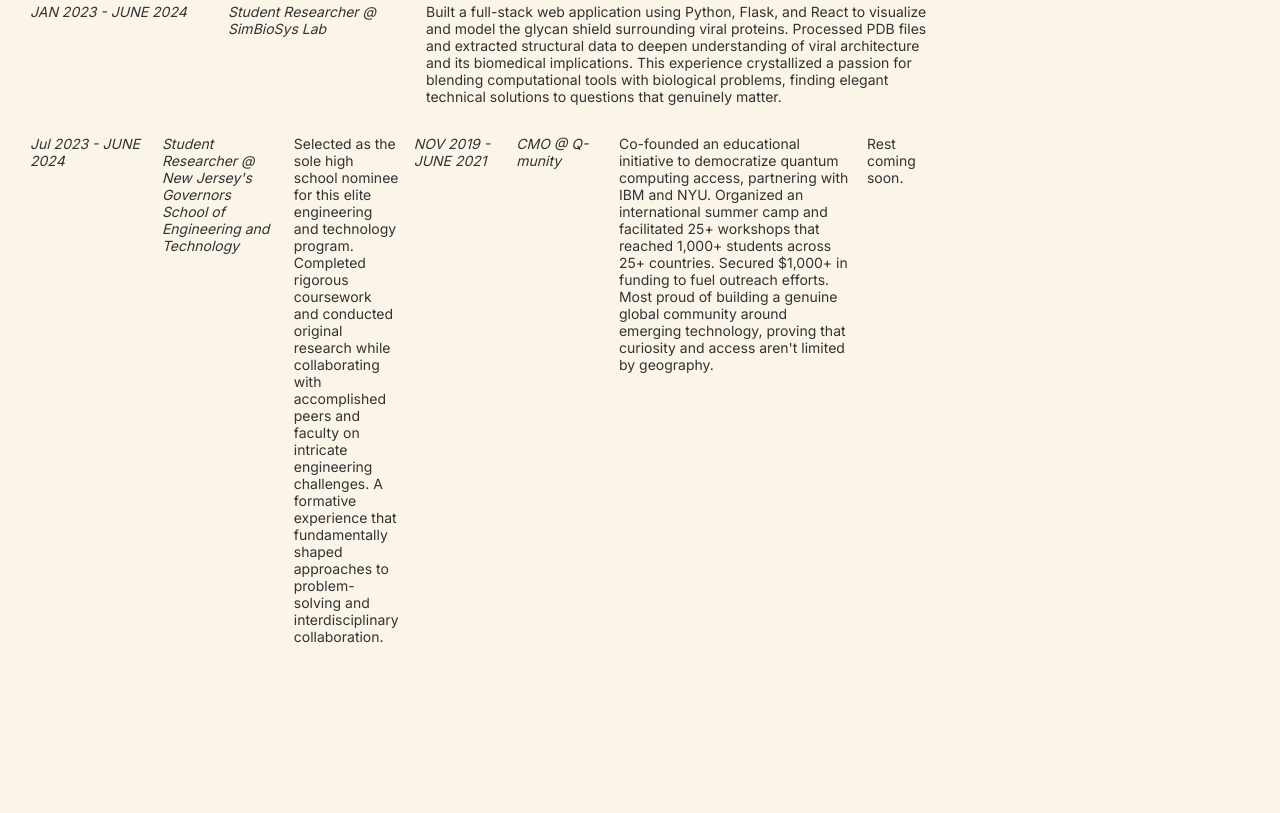
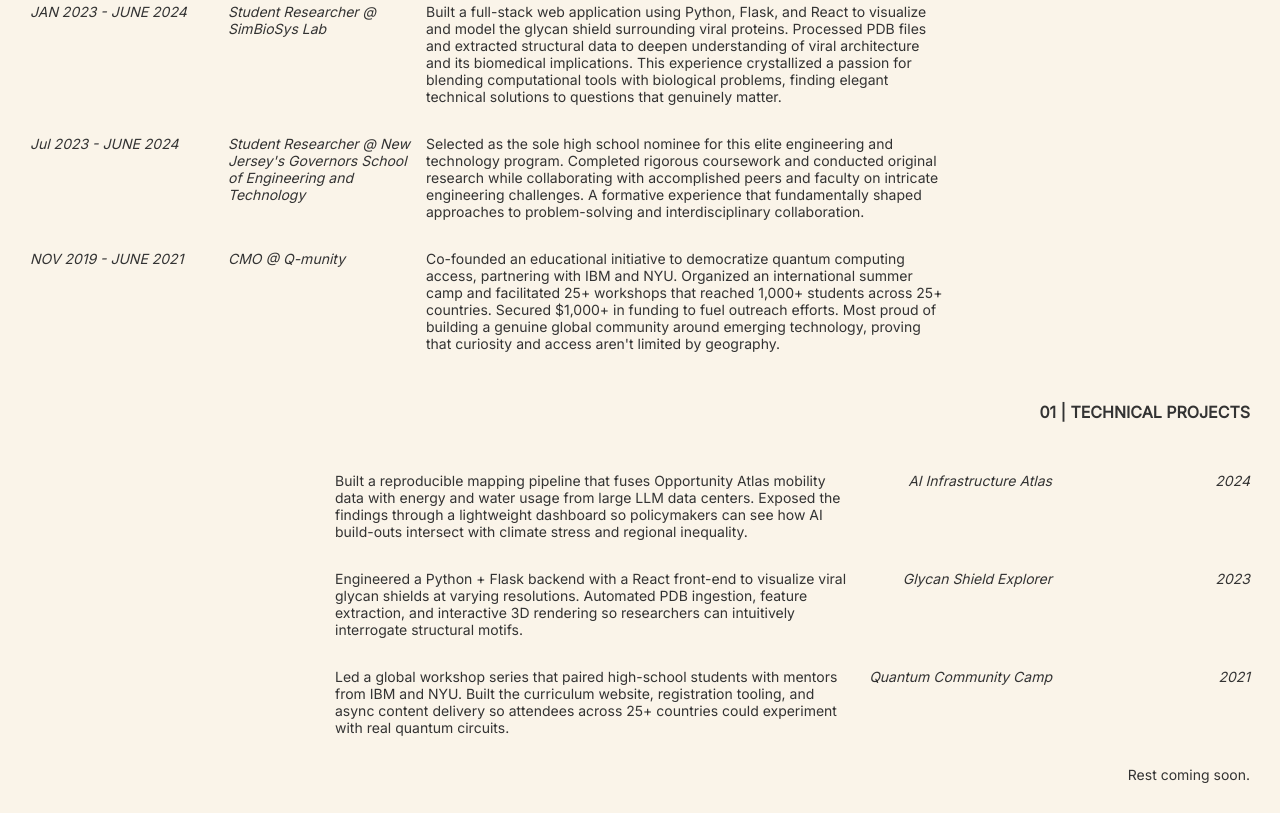
Before and after one commit to nidhijadhav/nidhijadhav.github.io, a plain HTML site: page index.html in a window 1280 px wide. Shown: the part 1276-2089 px from the top of the page. Before the commit the page ends 1951 px from the top, so only its background shows below. Drawn offline with Linux system fonts and the light colour scheme.

Commit message:
chore: fixed bug

```diff
--- a/index.html
+++ b/index.html
@@ -10,7 +10,7 @@
     <!-- TOP HALF -->
     <div class="intro">
         <div class="column">
-            <div class="name"><b>PORTFOLIO 2025</b> | Signed 01-10-2025</div>
+            <div class="name"><b>PORTFOLIO 2025</b> | Signed 19-11-2025</div>
             <div class="about-me">
                 <text> <b>NIDHI JADHAV</b> is a Computer Science student at Northeastern University with a focus on building innovative solutions and fostering collaboration. Her curiosity and drive fuel her ambition to create meaningful projects that bring people together and inspire others to pursue impactful work.
                 <br><br>
@@ -132,6 +132,7 @@
                         interdisciplinary collaboration.
                     </div>
                 </div>
+            </div>
             <div class="experience">
                 <div class="experience-item">
                     <div class="section-heading">NOV 2019 - JUNE 2021</div>
@@ -150,6 +151,50 @@
                 </div>
             </div>
         </div>
+    </div>
+
+    <!-- Technical Projects -->
+    <div class="projects">
+        <div class="section-title section-title-right">01 | TECHNICAL PROJECTS</div>
+        <div class="project">
+            <div class="project-item project-description">
+                <div class="section-text">
+                    Built a reproducible mapping pipeline that fuses Opportunity Atlas mobility data with energy and water usage from large LLM data centers. Exposed the findings through a lightweight dashboard so policymakers can see how AI build-outs intersect with climate stress and regional inequality.
+                </div>
+            </div>
+            <div class="project-item project-title">
+                <div class="section-heading">AI Infrastructure Atlas</div>
+            </div>
+            <div class="project-item project-date">
+                <div class="section-heading">2024</div>
+            </div>
+        </div>
+        <div class="project">
+            <div class="project-item project-description">
+                <div class="section-text">
+                    Engineered a Python + Flask backend with a React front-end to visualize viral glycan shields at varying resolutions. Automated PDB ingestion, feature extraction, and interactive 3D rendering so researchers can intuitively interrogate structural motifs.
+                </div>
+            </div>
+            <div class="project-item project-title">
+                <div class="section-heading">Glycan Shield Explorer</div>
+            </div>
+            <div class="project-item project-date">
+                <div class="section-heading">2023</div>
+            </div>
+        </div>
+        <div class="project">
+            <div class="project-item project-description">
+                <div class="section-text">
+                    Led a global workshop series that paired high-school students with mentors from IBM and NYU. Built the curriculum website, registration tooling, and async content delivery so attendees across 25+ countries could experiment with real quantum circuits.
+                </div>
+            </div>
+            <div class="project-item project-title">
+                <div class="section-heading">Quantum Community Camp</div>
+            </div>
+            <div class="project-item project-date">
+                <div class="section-heading">2021</div>
+            </div>
+        </div>
         <div class="name"> Rest coming soon.</div>
     </div>
 </body>
--- a/style.css
+++ b/style.css
@@ -119,6 +119,7 @@ body {
     justify-content: space-between; /* Space items out horizontally */
     gap: 15px; /* Add spacing between each element */
     width: 75%;
+    height: fit-content; /* Keep each row only as tall as its content */
 }
 
 
@@ -132,12 +133,18 @@ body {
 }
 
 .projects {
-    align-items: right;
     display: flex;
-    flex-direction: column; /* Stack experience entries vertically */
-    align-items: flex-start; /* Align items to the left */
+    flex-direction: column; /* Stack project entries vertically */
+    align-items: flex-end; /* Anchor the block to the right edge */
     padding: 20px; /* Add padding */
     gap: 30px; /* Add spacing between each element */
+    text-align: right; /* Right-align the section title */
+}
+
+.section-title-right {
+    width: 75%;
+    text-align: right;
+    align-self: flex-end;
 }
 
 .project {
@@ -147,6 +154,18 @@ body {
     justify-content: space-between; /* Space items out horizontally */
     gap: 15px; /* Add spacing between each element */
     width: 75%;
+    text-align: left; /* Keep body text easy to read */
+}
+
+.project-description {
+    flex: 1;
+    text-align: left;
+}
+
+.project-title,
+.project-date {
+    width: 20%;
+    text-align: right;
 }
 
 /* Style the footer */
@@ -195,4 +214,29 @@ body {
         padding-bottom: 5px;
         border-bottom: 1px solid #7f7f7f7e; /* Add a divider line */
     }
+
+    .projects {
+        align-items: flex-start;
+        text-align: left;
+        padding: 10px;
+    }
+
+    .section-title-right,
+    .project {
+        width: 100%;
+    }
+
+    .project {
+        flex-direction: column;
+        gap: 5px;
+    }
+
+    .project-item {
+        width: 100%;
+    }
+
+    .project-title,
+    .project-date {
+        text-align: left;
+    }
 }
```
Lines whose indentation alone changed are shown as unchanged.
